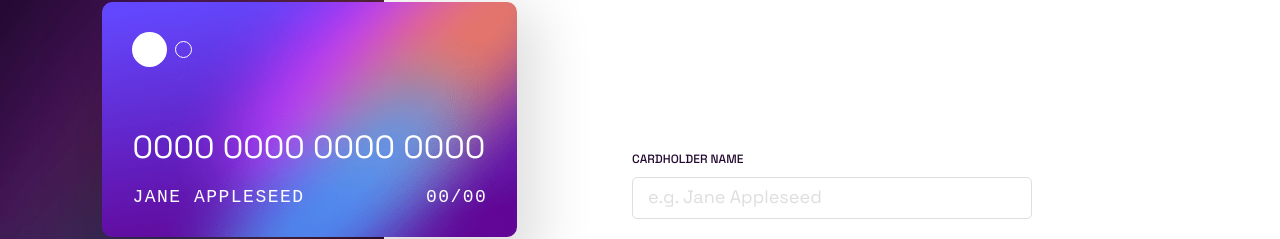
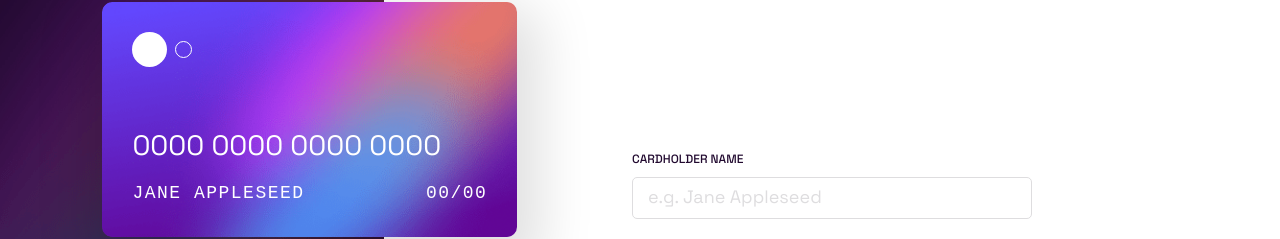
Before and after one commit to cameaann/interactiveCard, a React (Create React App) app: page / in a window 1280 px wide. Shown: the part 94-333 px from the top of the page. Built offline with nearby package versions, Linux system fonts and the light colour scheme.

Commit message:
changed the font-size of cardnumber

```diff
--- a/src/assets/styles/_bankcard.scss
+++ b/src/assets/styles/_bankcard.scss
@@ -121,7 +121,7 @@
 .numbergroup{
     display:flex;
     // margin-right:2rem;
-    font-size: 3.2rem;
+    font-size: 2.8rem;
     font-family: "Space Grotesk";
     font-weight: 400;
 
```
